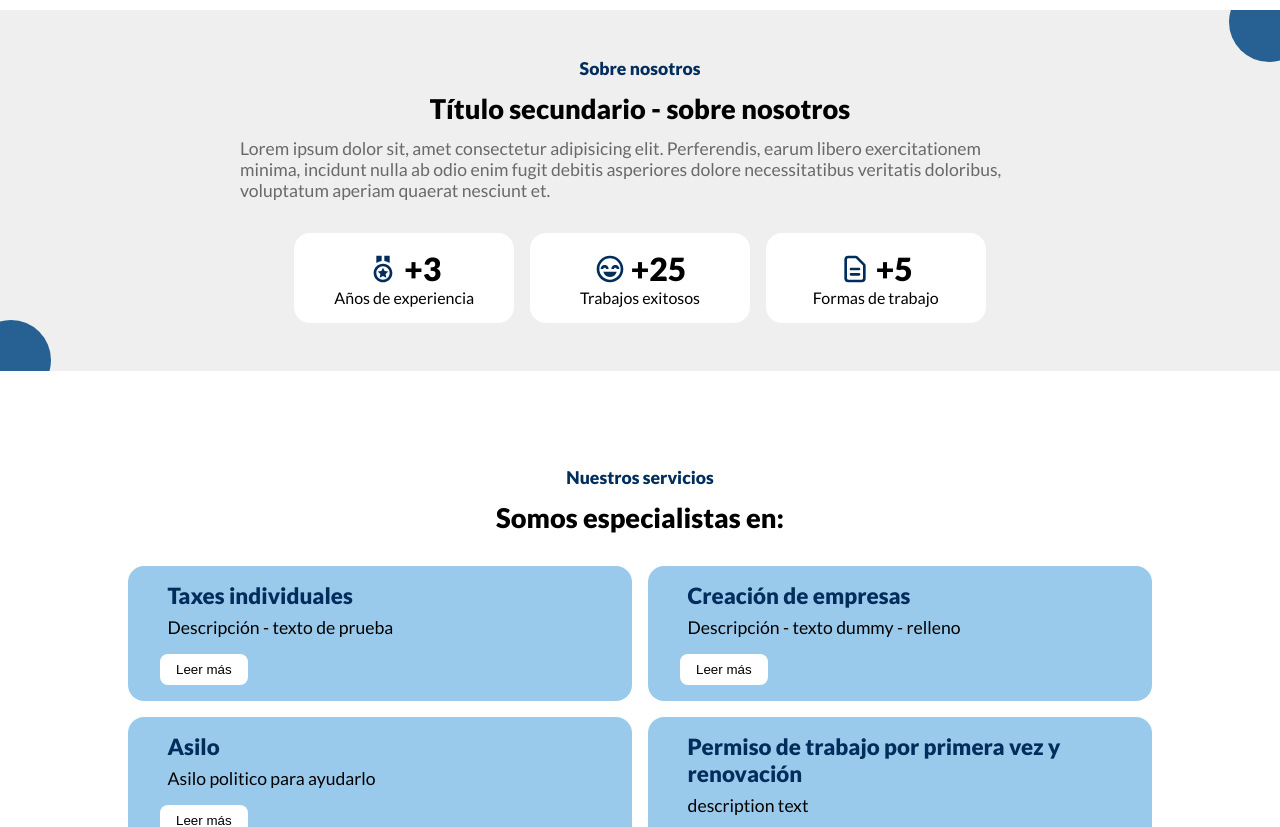
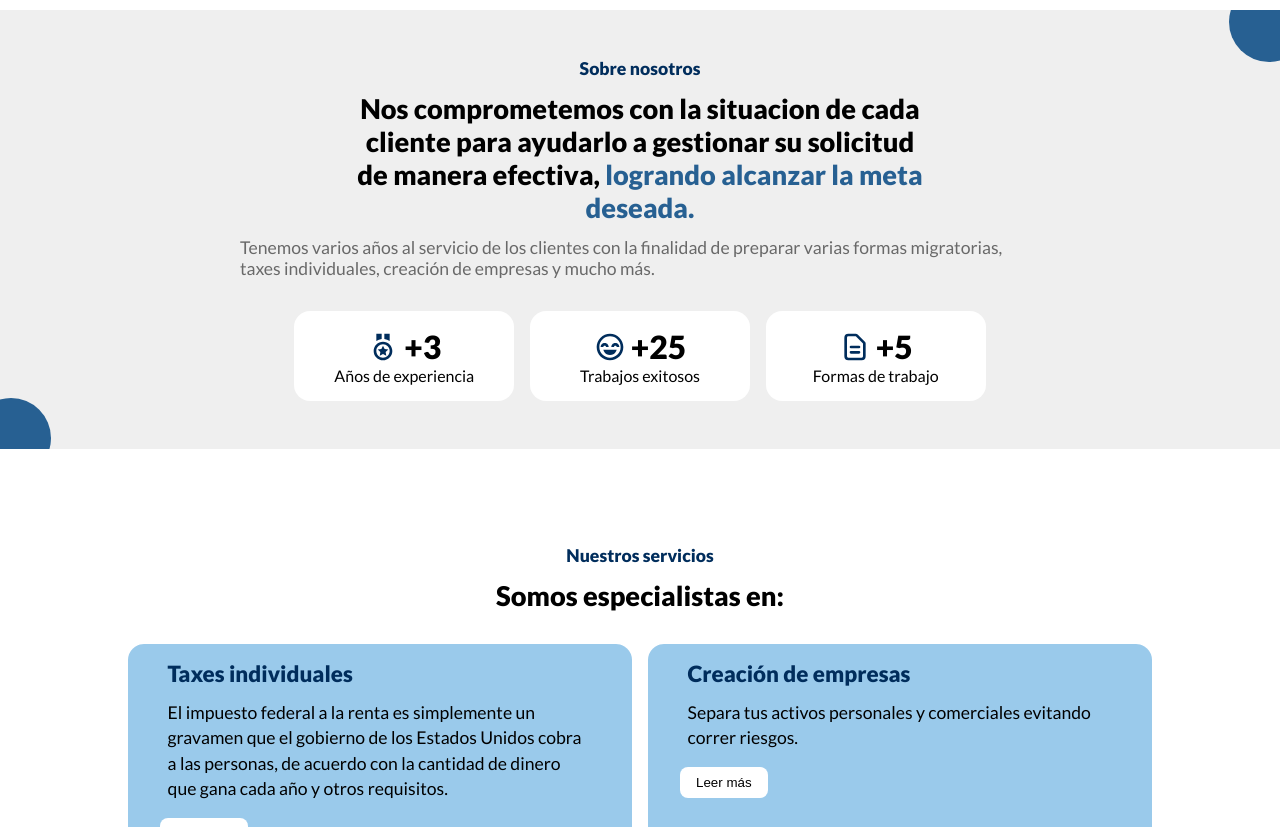
Before and after one commit to maartou/taxes, a Next.js app: page / in a window 1280 px wide. Shown: the part 880-1707 px from the top of the page. Built offline with nearby package versions, Linux system fonts and the light colour scheme.

Commit message:
Transcribiendo los servicios

```diff
--- a/components/about/About.jsx
+++ b/components/about/About.jsx
@@ -11,12 +11,14 @@ const About = () => {
       <div className={style.container}>
         <div className={style.title}>
           <small>Sobre nosotros</small>
-          <h2>Título secundario - sobre nosotros</h2>
+          <h2>
+            Nos comprometemos con la situacion de cada cliente para ayudarlo a
+            gestionar su solicitud de manera efectiva,
+            <span> logrando alcanzar la meta deseada.</span>
+          </h2>
           <p>
-            Lorem ipsum dolor sit, amet consectetur adipisicing elit.
-            Perferendis, earum libero exercitationem minima, incidunt nulla ab
-            odio enim fugit debitis asperiores dolore necessitatibus veritatis
-            doloribus, voluptatum aperiam quaerat nesciunt et.
+            Tenemos varios años al servicio de los clientes con la finalidad de
+            preparar varias formas migratorias, taxes individuales, creación de empresas y mucho más.
           </p>
         </div>
 
--- a/components/about/About.module.scss
+++ b/components/about/About.module.scss
@@ -16,8 +16,20 @@
     align-items: center;
     gap: .8rem;
 
+    span {
+        color: variables.$secondary;
+    }
+
     p {
         color: variables.$grey ;
         max-width: 50rem;
     }
 }
+
+@media screen and (min-width: 1024px) {
+    .title {
+        h2 {
+            max-width: 50%;
+        }
+    }
+}
--- a/components/services/Services.jsx
+++ b/components/services/Services.jsx
@@ -10,38 +10,26 @@ const Services = () => {
       </div>
 
       <div className="container">
-        <Data title="Taxes individuales" short="Descripción - texto de prueba">
+        <Data
+          title="Taxes individuales"
+          short="El impuesto federal a la renta es simplemente un gravamen que el gobierno de los Estados Unidos cobra a las personas, de acuerdo con la cantidad de dinero que gana cada año y otros requisitos."
+        >
           <p>
-            Lorem ipsum dolor sit amet consectetur adipisicing elit. Fugiat
-            aspernatur reiciendis doloremque qui ad mollitia eveniet quod
-            temporibus quis tenetur earum accusamus itaque, rem distinctio
-            eligendi delectus doloribus et recusandae.
-          </p>
-
-          <p>
-            Lorem ipsum dolor, sit amet consectetur adipisicing elit. Nesciunt
-            corporis facere vero magni impedit voluptates velit aspernatur quas
-            rerum accusamus.
+            Es importante resaltar que Cualquier persona, compañía, negocio o
+            trabajador por cuenta propia que haya generado un ingreso o
+            ganancia, durante un año fiscal debe declarar al IRS sus impuestos
+            federales sobre la renta.
           </p>
         </Data>
 
         <Data
           title="Creación de empresas"
-          short="Descripción - texto dummy - relleno"
+          short="Separa tus activos personales y comerciales evitando correr riesgos."
         >
-          <p>
-            Lorem ipsum dolor sit amet consectetur adipisicing elit. Quaerat ut
-            aperiam velit maiores! Culpa molestiae exercitationem dolor eius
-            autem enim.
-          </p>
-          <p>
-            Lorem ipsum dolor sit amet consectetur adipisicing elit. Aut, natus.
-          </p>
-          Lorem ipsum dolor, sit amet consectetur adipisicing elit. Natus eos
-          perspiciatis molestiae id saepe.
+          <p>Además de llevar una correcta contabilidad, para eso crea tu propia empresa.</p>
         </Data>
 
-        <Data title="Asilo" short="Asilo politico para ayudarlo">
+        <Data title="Asilo" short="El asilo es una forma de protección que le permite a un individuo permanecer en los Estados Unidos en lugar de ser expulsado (deportado) a un país donde teme ser perseguido o lastimado. ">
           <h4>Las razones por las cúales debe solicitar asilo politico son:</h4>
           <ul>
             <li>Raza</li>
@@ -52,20 +40,46 @@ const Services = () => {
           </ul>
         </Data>
 
-        <Data title="Permiso de trabajo por primera vez y renovación" short="description text">
-          <p>Lorem ipsum dolor sit amet consectetur adipisicing elit. Asperiores consequuntur quasi laudantium temporibus expedita nulla inventore iusto facere tempora, dolore numquam soluta recusandae quis odio fugit, ratione eum sapiente minus.</p>
+        <Data
+          title="Permiso de trabajo por primera vez y renovación"
+          short="description text"
+        >
+          <p>
+            Lorem ipsum dolor sit amet consectetur adipisicing elit. Asperiores
+            consequuntur quasi laudantium temporibus expedita nulla inventore
+            iusto facere tempora, dolore numquam soluta recusandae quis odio
+            fugit, ratione eum sapiente minus.
+          </p>
         </Data>
 
         <Data title="TPS y re-registración" short="description text">
-          <p>Lorem ipsum dolor sit amet consectetur adipisicing elit. Asperiores consequuntur quasi laudantium temporibus expedita nulla inventore iusto facere tempora, dolore numquam soluta recusandae quis odio fugit, ratione eum sapiente minus.</p>
+          <p>
+            Lorem ipsum dolor sit amet consectetur adipisicing elit. Asperiores
+            consequuntur quasi laudantium temporibus expedita nulla inventore
+            iusto facere tempora, dolore numquam soluta recusandae quis odio
+            fugit, ratione eum sapiente minus.
+          </p>
         </Data>
 
         <Data title="Residencia y ciudadanía" short="description text">
-          <p>Lorem ipsum dolor sit amet consectetur adipisicing elit. Asperiores consequuntur quasi laudantium temporibus expedita nulla inventore iusto facere tempora, dolore numquam soluta recusandae quis odio fugit, ratione eum sapiente minus.</p>
+          <p>
+            Lorem ipsum dolor sit amet consectetur adipisicing elit. Asperiores
+            consequuntur quasi laudantium temporibus expedita nulla inventore
+            iusto facere tempora, dolore numquam soluta recusandae quis odio
+            fugit, ratione eum sapiente minus.
+          </p>
         </Data>
 
-        <Data title="Soporte en caso de accidente de tránsito o laboral" short="description text">
-          <p>Lorem ipsum dolor sit amet consectetur adipisicing elit. Asperiores consequuntur quasi laudantium temporibus expedita nulla inventore iusto facere tempora, dolore numquam soluta recusandae quis odio fugit, ratione eum sapiente minus.</p>
+        <Data
+          title="Soporte en caso de accidente de tránsito o laboral"
+          short="description text"
+        >
+          <p>
+            Lorem ipsum dolor sit amet consectetur adipisicing elit. Asperiores
+            consequuntur quasi laudantium temporibus expedita nulla inventore
+            iusto facere tempora, dolore numquam soluta recusandae quis odio
+            fugit, ratione eum sapiente minus.
+          </p>
         </Data>
       </div>
     </section>
--- a/styles/globals.scss
+++ b/styles/globals.scss
@@ -138,6 +138,11 @@ p {
 }
 
 #services-section {
+
+  p {
+    line-height: 1.6rem;
+  }
+
   .title {
     width: 90%;
     margin: 0 auto;
@@ -180,7 +185,7 @@ p {
 
     display: flex;
     flex-direction: column;
-    gap: 0.5rem;
+    gap: .8rem;
 
     align-items: flex-start;
   }
```
